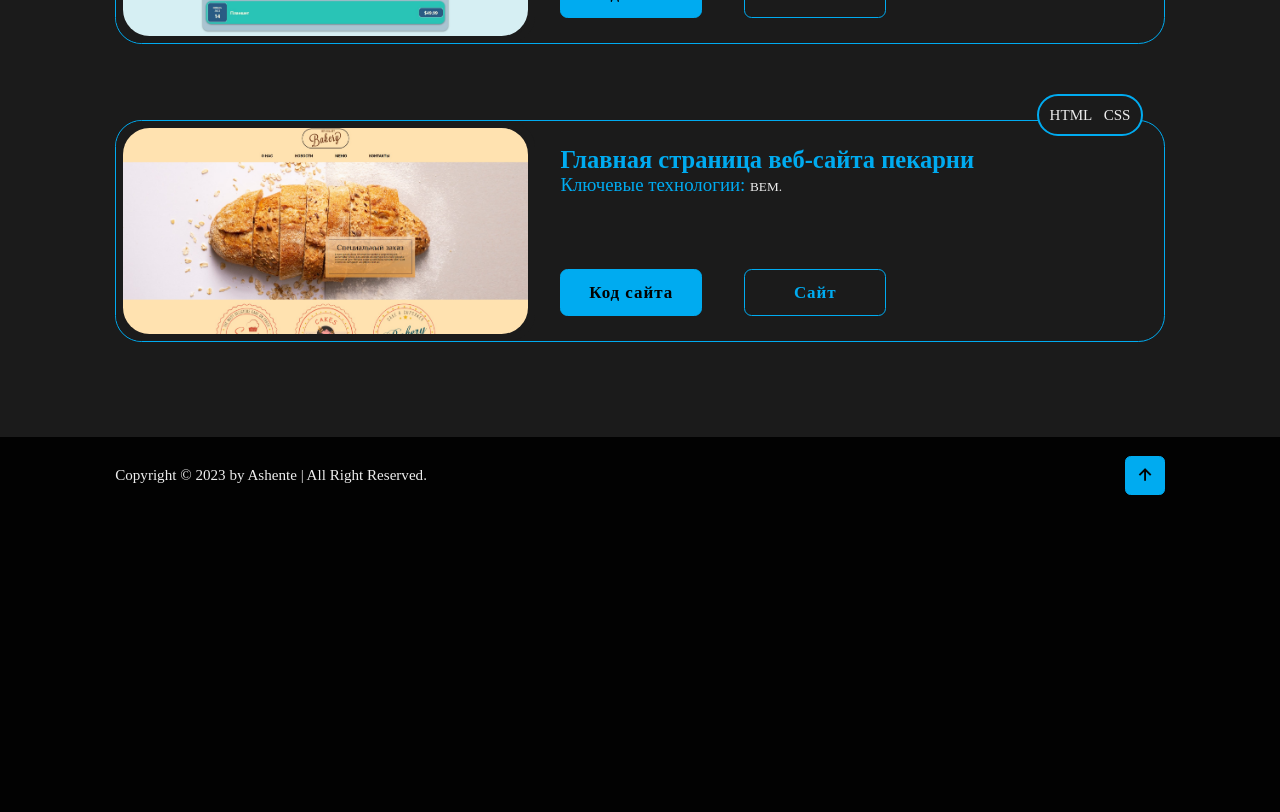
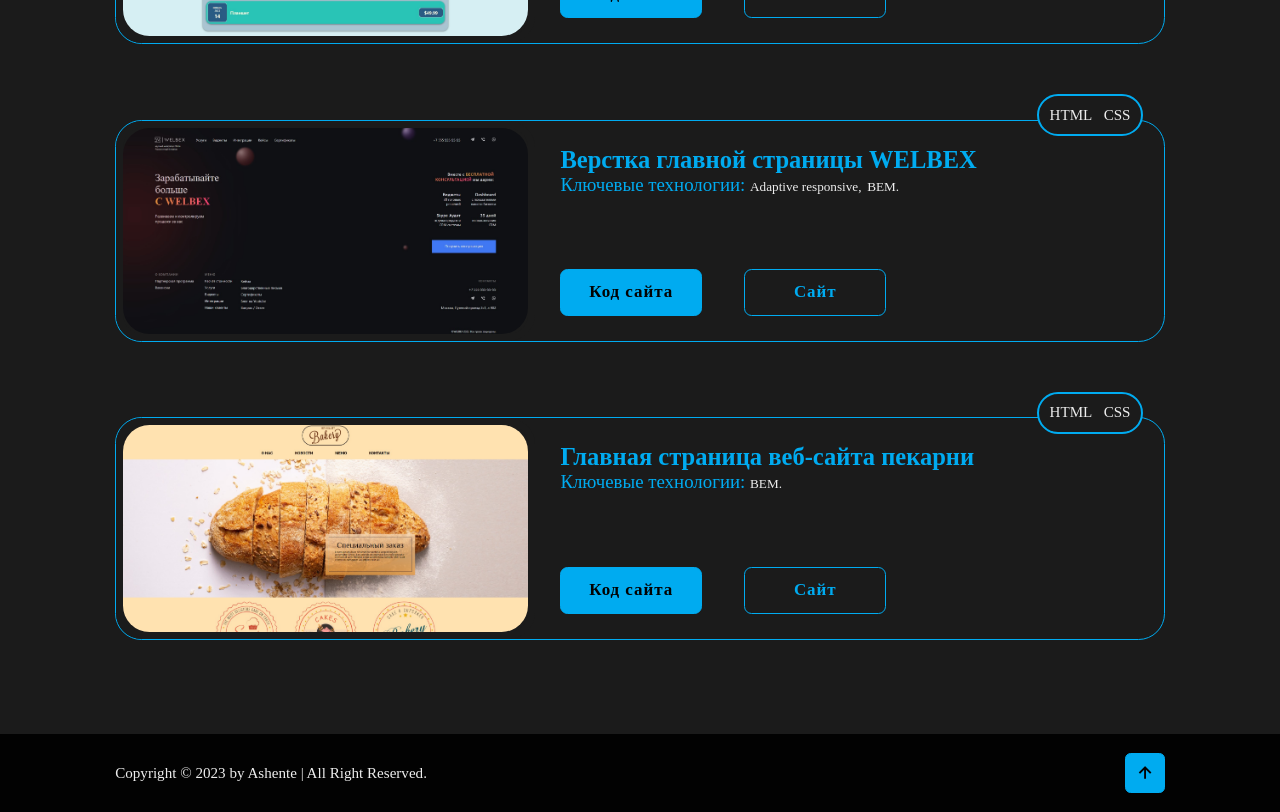
Before and after one commit to Shagabudinov/cv, a React (Create React App) app: page / in a window 1280 px wide. Shown: the part 3380-4192 px from the top of the page. Before the commit the page ends 3894 px from the top, so only its background shows below. Built offline with nearby package versions, Linux system fonts and the light colour scheme; a web font is replaced by a local one.

Commit message:
added-welbex

```diff
--- a/public/index.html
+++ b/public/index.html
@@ -24,7 +24,7 @@
       work correctly both with client-side routing and a non-root public URL.
       Learn how to configure a non-root public URL by running `npm run build`.
     -->
-    <title>React App</title>
+    <title>Портфолио разработчика</title>
 
     <link href="https://unpkg.com/boxicons@2.1.4/css/boxicons.min.css" rel="stylesheet">
   </head>
--- a/src/scripts.js
+++ b/src/scripts.js
@@ -2,6 +2,7 @@ import web1 from "./img/website_1.jpg";
 import web2 from "./img/website_2.jpg";
 import web3 from "./img/website_3.jpg";
 import web4 from "./img/website_4.jpg";
+import web5 from "./img/website_5.jpg";
 
 export function debounce(func, delay) {
   let timer;
@@ -82,6 +83,15 @@ export const portfolioItems = [
   },
   {
     id: 4,
+    title: "Верстка главной страницы WELBEX",
+    technologies: ["Adaptive responsive", "BEM"],
+    image: web5,
+    repositoryLink: "https://github.com/Shagabudinov/welbex",
+    websiteLink: "https://ashente-welbex.netlify.app/",
+    technologiesList: ["HTML", "CSS"],
+  },
+  {
+    id: 5,
     title: "Главная страница веб-сайта пекарни",
     technologies: ["BEM"],
     image: web2,
```
Also changed, not shown: src/img/website_5.jpg (added), 1 other file (tests, documents, lock files or other folders).
